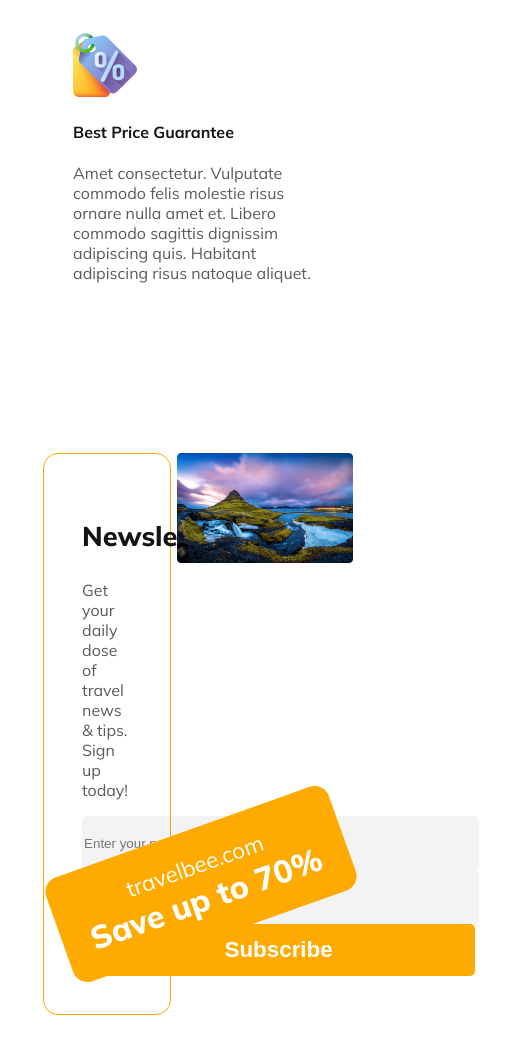
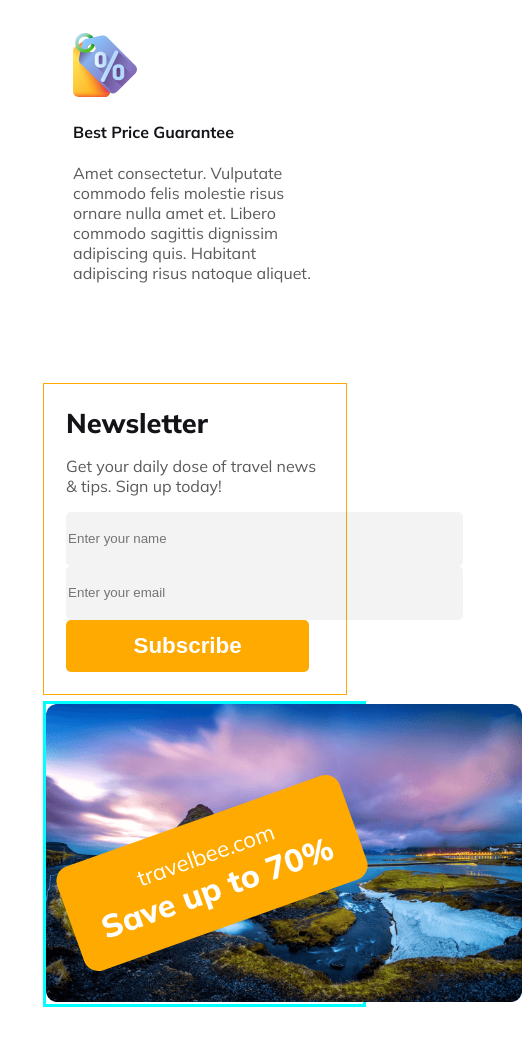
Before and after one commit to Shaon247on/Assignment-02-hero-travel, a plain HTML site: page index.html in a window 390 px wide. Shown: the part 5367-6420 px from the top of the page, 522 px wide, since content can reach past the window. Drawn offline with Linux system fonts and the light colour scheme.

Commit message:
break- Time to sleep

```diff
--- a/style/style.css
+++ b/style/style.css
@@ -413,19 +413,20 @@ main {
     height: 200px;
     padding: 30px;
 }
-.choose-card>h4{
+
+.choose-card>h4 {
     color: var(--black-color);
 }
 
-.choose-card>p{
+.choose-card>p {
     color: var(--gray-color);
 }
 
-.choose-card-bottom>h4{
+.choose-card-bottom>h4 {
     color: var(--black-color);
 }
 
-.choose-card-bottom>p{
+.choose-card-bottom>p {
     color: var(--gray-color);
 }
 
@@ -445,7 +446,7 @@ main {
 
 .save-form-section {
     border: 1px solid var(--main-color);
-    border-radius: 15px;
+    /* border-radius: 15px; */
     padding: 38px;
 }
 
@@ -513,13 +514,13 @@ main {
 
 }
 
-.website{
+.website {
     font-size: 1.4rem;
     font-weight: 300;
     color: white;
 }
 
-.up-to{
+.up-to {
     font-size: 2rem;
     font-weight: 800;
     color: white;
@@ -702,4 +703,35 @@ main {
         margin: 6px 20px 20px 0px;
     }
 
+    .save-section {
+        margin-top: 30px;
+        display: flex;
+        flex-direction: column;
+    }
+
+    .save-form-section {
+        padding: 22px;
+
+    }
+
+    .save-title {
+        margin-bottom: 0px;
+        margin-top: 0px;
+    }
+
+    .save-button {
+        width: 243px;
+    }
+
+    .save-image-container {
+        width: 317px;
+        height: 300px;
+        border: 3px solid aqua;
+    }
+
+    .save-image {
+        width:150%;
+        overflow: hidden;
+
+    }
 }
```
